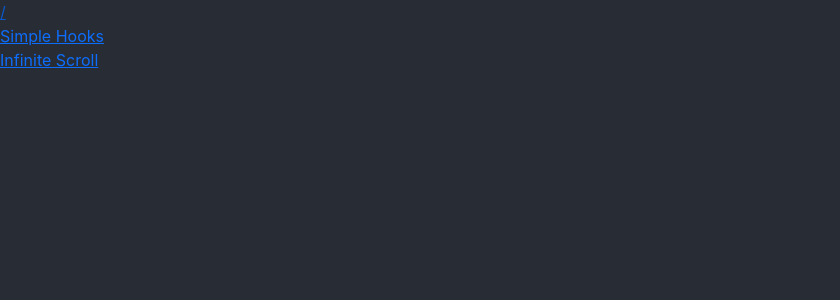
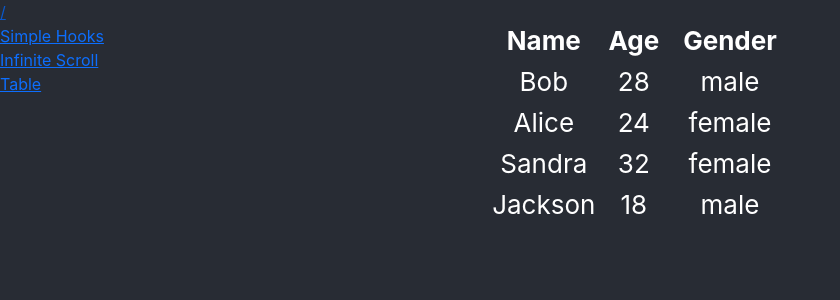
Before and after one commit to bryanyee/react-js-practice, a React (Create React App) app: page /table in a window 1280 px wide. Shown: the top 300 px of the page, without its empty margins (0-840 px from the left). Built offline with nearby package versions, Linux system fonts and the light colour scheme.

Commit message:
Add table

```diff
--- a/src/App.js
+++ b/src/App.js
@@ -3,8 +3,9 @@ import { BrowserRouter, Route } from 'react-router-dom';
 
 import styles from './App.module.css';
 import InfiniteScroll from './InfiniteScroll/InfiniteScroll.js';
+import Links from './Links';
 import SimpleHooks from './SimpleHooks/SimpleHooks.js';
-import Links from './Links';
+import Table from './Table/Table.js';
 
 function App() {
   return (
@@ -13,8 +14,9 @@ function App() {
         <BrowserRouter basename="/">
           <Fragment>
             <Route exact path="/" component={() => <div />} />
+            <Route path="/infinite_scroll" component={InfiniteScroll} />
             <Route path="/simple_hooks" component={SimpleHooks} />
-            <Route path="/infinite_scroll" component={InfiniteScroll} />
+            <Route path="/table" component={Table} />
             <Route component={Links} />
           </Fragment>
         </BrowserRouter>
--- a/src/Links.js
+++ b/src/Links.js
@@ -14,6 +14,9 @@ const Links = () => (
     <Link className="d-block" to={{ pathname: '/infinite_scroll' }}>
       Infinite Scroll
     </Link>
+    <Link className="d-block" to={{ pathname: '/table' }}>
+      Table
+    </Link>
   </div>
 );
 
--- /dev/null
+++ b/src/Table/Table.js
@@ -0,0 +1,33 @@
+import styles from './Table.module.css';
+
+function Table()  {
+  const people = [
+    { name: 'Bob', age: 28, gender: 'male' },
+    { name: 'Alice', age: 24, gender: 'female' },
+    { name: 'Sandra', age: 32, gender: 'female' },
+    { name: 'Jackson', age: 18, gender: 'male' },
+  ];
+
+  return (
+    <table>
+      <thead>
+        <tr>
+          <th className={styles.th}>Name</th>
+          <th className={styles.th}>Age</th>
+          <th className={styles.th}>Gender</th>
+        </tr>
+      </thead>
+      <tbody>
+        {people.map(({ name, age, gender }) => (
+          <tr key={name}>
+            <td>{name}</td>
+            <td>{age}</td>
+            <td>{gender}</td>
+          </tr>
+        ))}
+      </tbody>
+    </table>
+  );
+}
+
+export default Table;
--- /dev/null
+++ b/src/Table/Table.module.css
@@ -0,0 +1,6 @@
+/* TODO: Need sass to implement nested rules */
+
+.th {
+  padding-right: 12px;
+  padding-left: 12px;
+}
```
